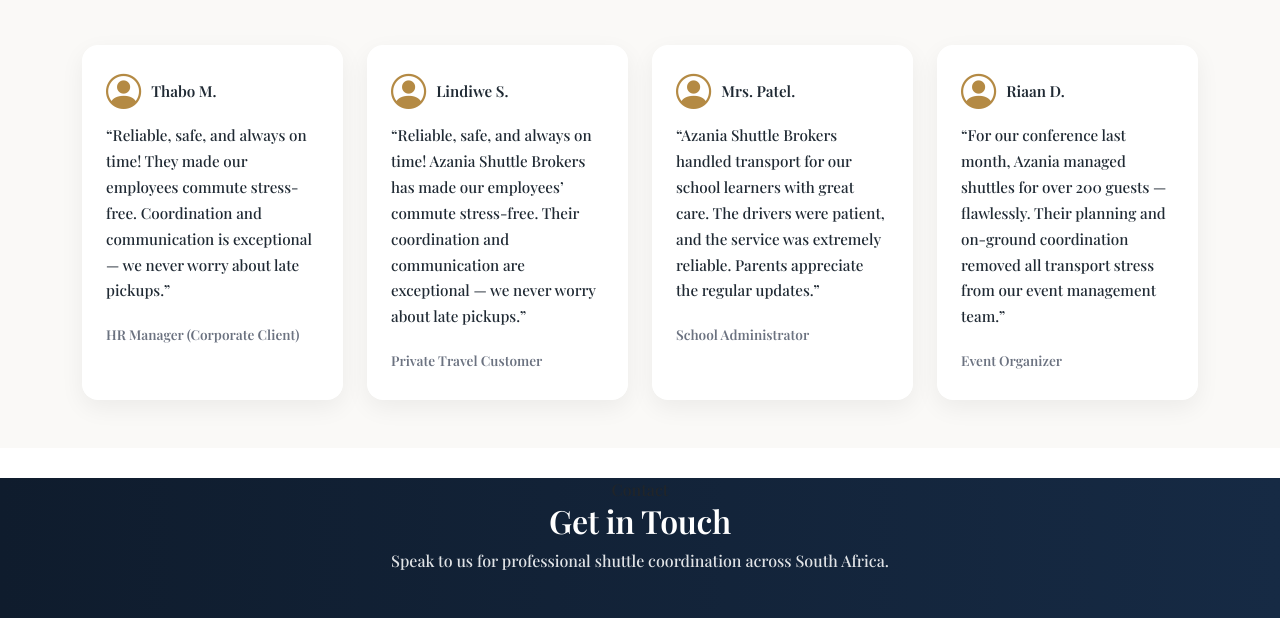
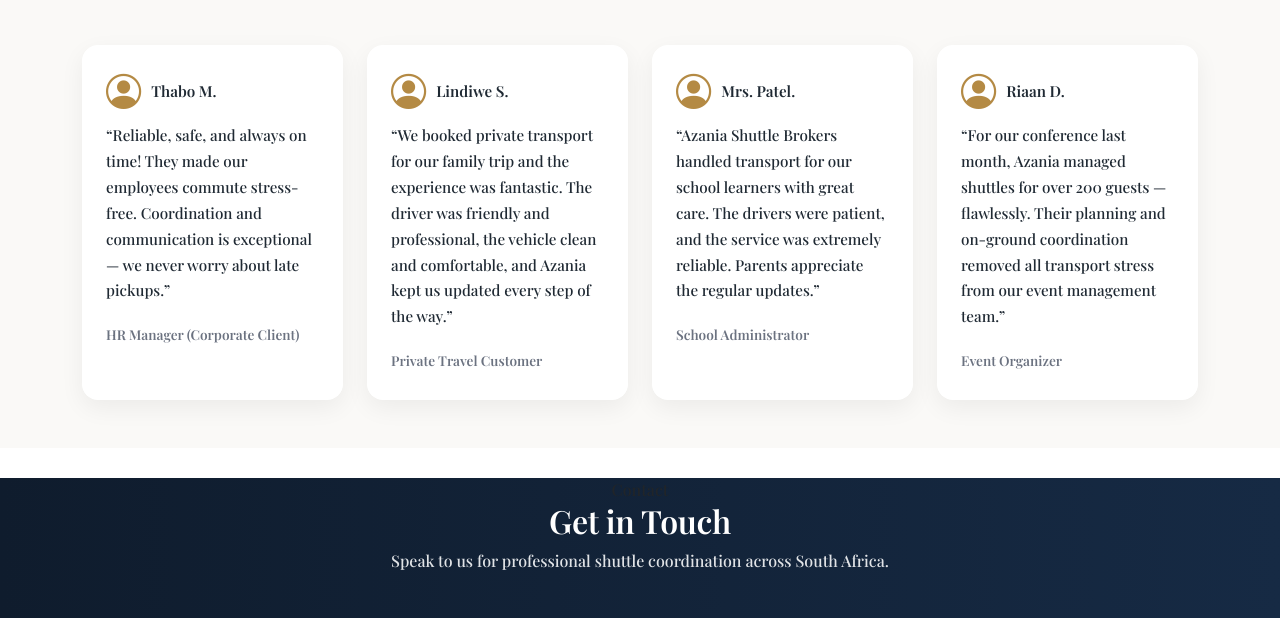
Before and after one commit to XolaniMgube/azania-shuttle, a plain HTML site: page index.html in a window 1280 px wide. Shown: the part 3162-3780 px from the top of the page. Drawn offline with nearby package versions, Linux system fonts and the light colour scheme.

Commit message:
fixed testimonial

```diff
--- a/index.html
+++ b/index.html
@@ -438,8 +438,7 @@
               </div>
 
               <p class="testimonial-quote">
-                “Reliable, safe, and always on time! Azania Shuttle Brokers has made our employees’ commute stress-free.
-                Their coordination and communication are exceptional — we never worry about late pickups.”
+                “We booked private transport for our family trip and the experience was fantastic. The driver was friendly and professional, the vehicle clean and comfortable, and Azania kept us updated every step of the way.”
               </p>
 
               <span class="testimonial-role">Private Travel Customer</span>
```
